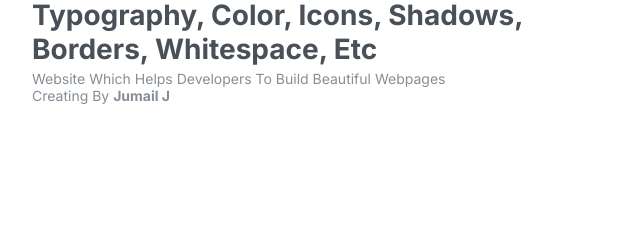
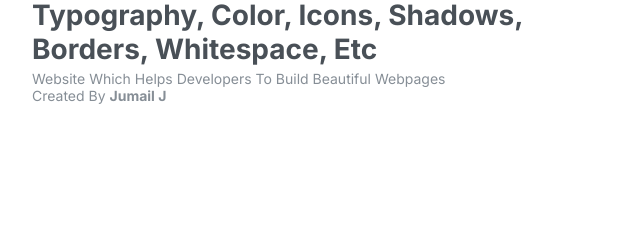
Before and after one commit to jumailj/web-tools, a plain HTML site: page index.html in a window 1280 px wide. Shown: the part 186-426 px from the top of the page, 118-758 px from the left. Drawn offline with nearby package versions, Linux system fonts and the light colour scheme.

Commit message:
Update index.html

```diff
--- a/index.html
+++ b/index.html
@@ -38,7 +38,7 @@
           typography, color, icons, shadows,<br />borders, whitespace, etc
         </div>
         <div class="title-font-sub">
-          website which helps developers to build beautiful webpages <br> Creating by <strong>jumail j</strong>
+          website which helps developers to build beautiful webpages <br> Created by <strong>jumail j</strong>
         </div>
       </section>
 
```
